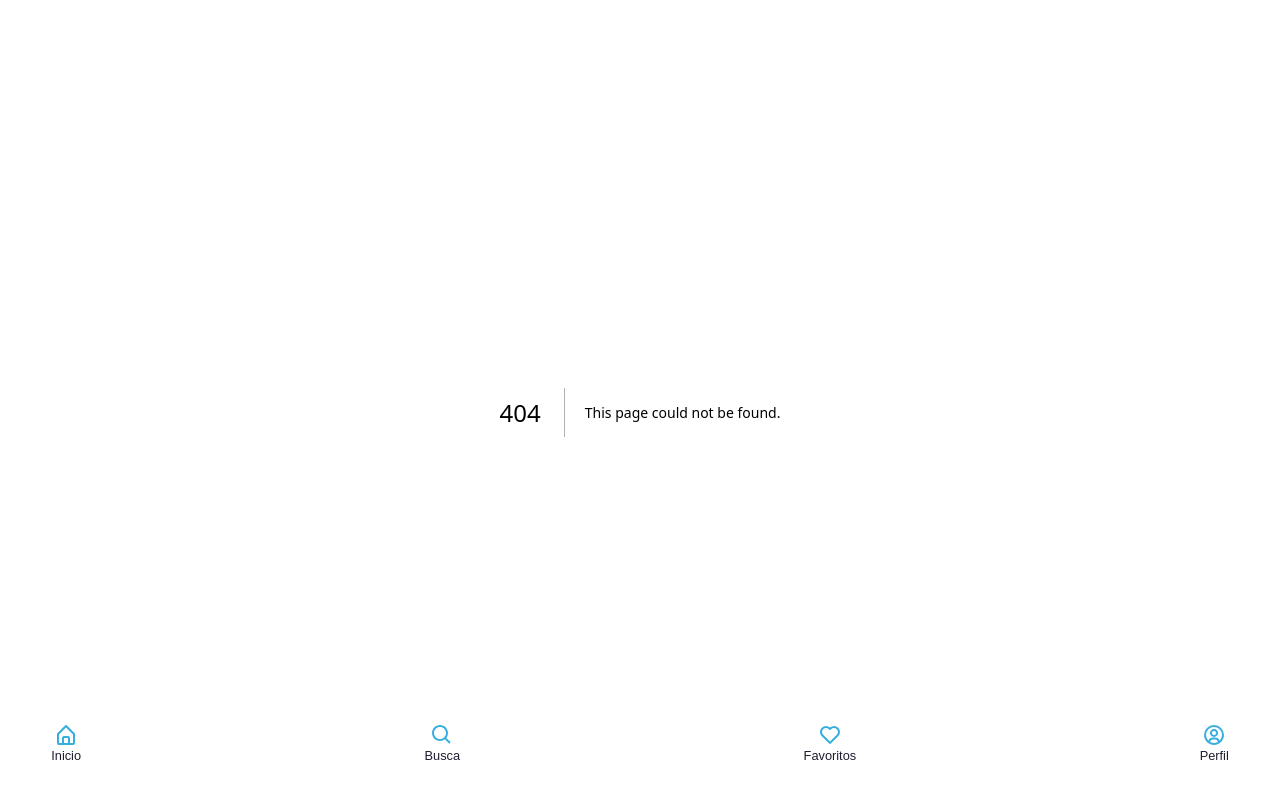
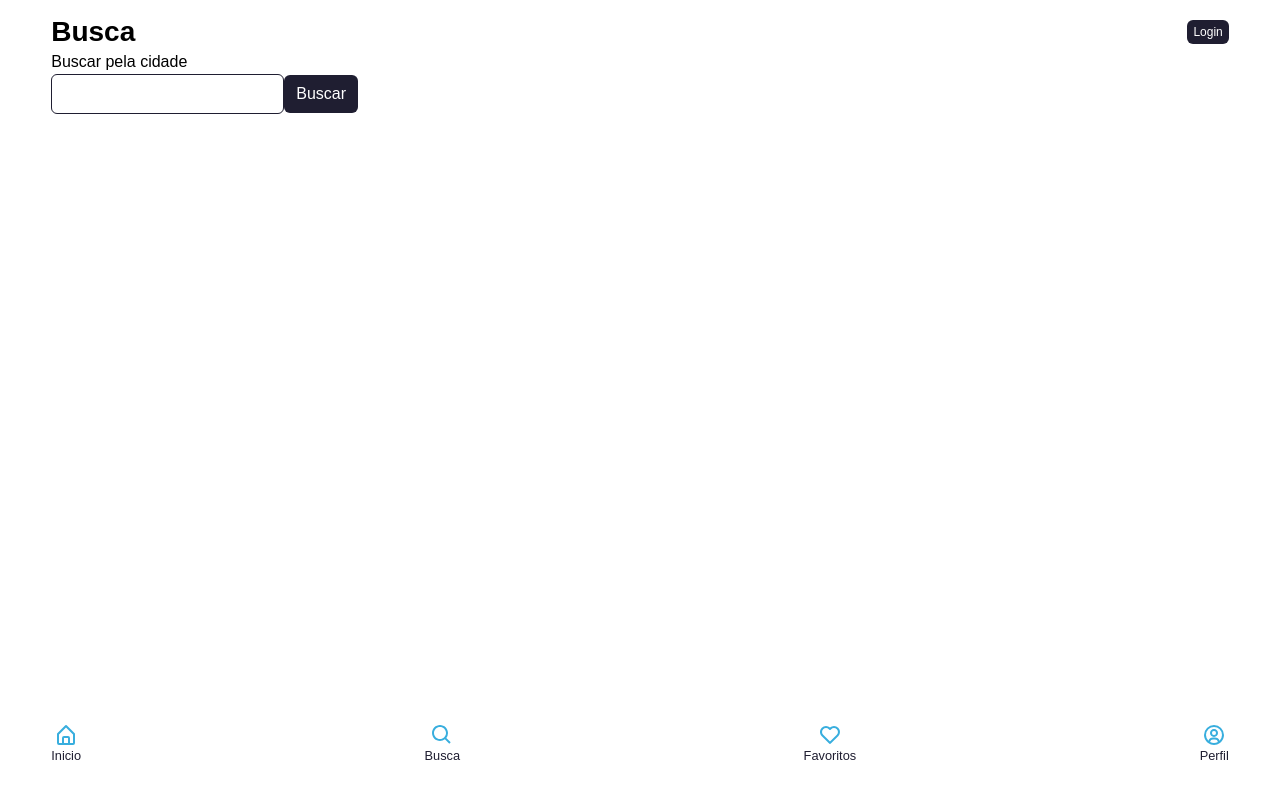
Before and after one commit to viniciusbeda/next-weather-app-cp5, a Next.js app: page /busca in a window 1280 px wide. Before the commit this address had no page. Shown: the top 798 px of the page. Built offline with nearby package versions, Linux system fonts and the light colour scheme.

Commit message:
instalando as pendencias

```diff
--- a/src/app/search/page.tsx
+++ b/src/app/busca/page.tsx
@@ -55,7 +55,7 @@ export default function Busca() {
             <Header title="Busca" userName={userName} />
             <form>
                 <Input
-                    label="Buscar cidade"
+                    label="Buscar pela cidade"
                     id="search"
                     name="search"
                     type="text"
--- a/src/app/login/page.tsx
+++ b/src/app/login/page.tsx
@@ -64,7 +64,6 @@ export default function Login() {
                     name="login"
                     label="Login"
                     onChange={handleLogin}
-                    placeholder="digite seu email"
                 />
 
                 <Input
--- a/src/context/UserContext.tsx
+++ b/src/context/UserContext.tsx
@@ -11,7 +11,7 @@ const UserContextProvider = ({ children }: UserContextProviderProps) => {
     const [userName, setUserName] = useState("")
 
     return (
-        <UserContext.Provider value={{
+        <UserContext.Provider value ={{
             userName,
             setUserName,
         }}>
```
Also changed, not shown: package.json (+5 -3 lines), src/app/favoritos/page.tsx (renamed from src/app/favorites/page.tsx), src/app/perfil/page.tsx (renamed from src/app/profile/page.tsx), 1 other file (tests, documents, lock files or other folders).
